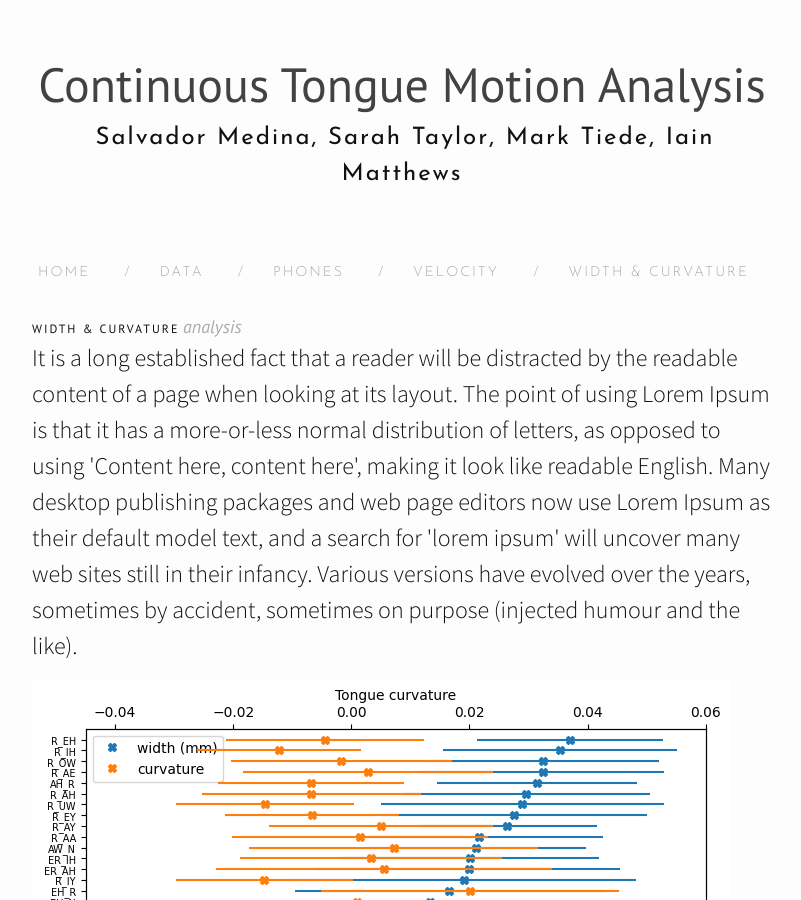
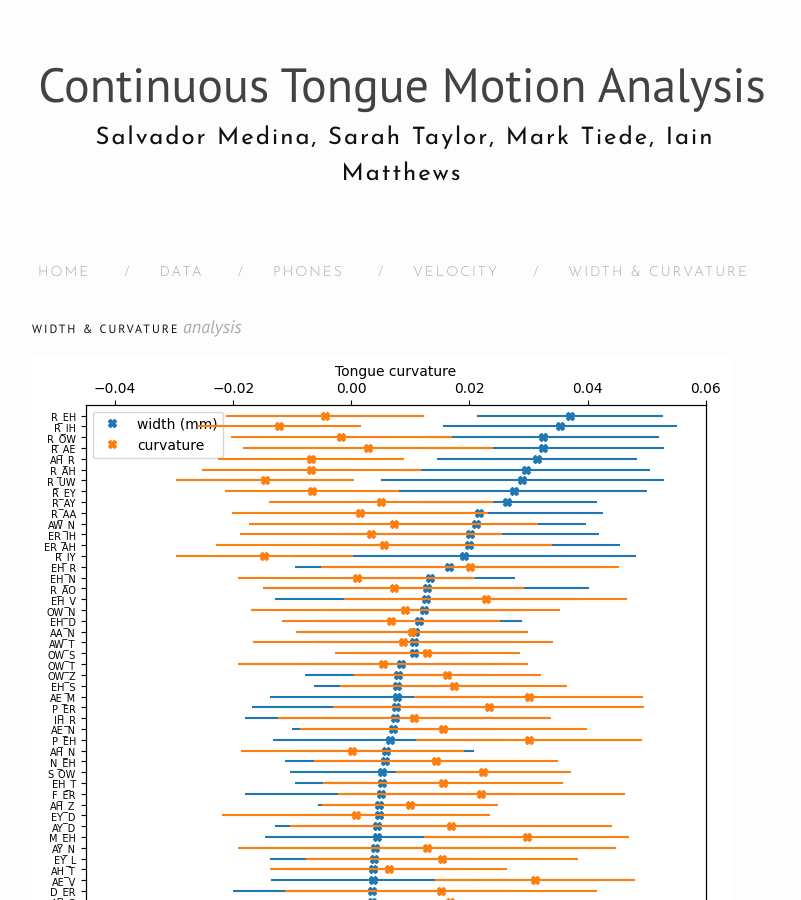
Before and after one commit to salmedina/ContinuousTongueMotionAnalysis, a Jekyll site: the page built from width.md, in a window 1280 px wide and 900 px high. Shown: the whole window, without its empty margins (238-1039 px from the left). Built offline with Jekyll 4.4.1, drawn with Linux system fonts in a browser that asks for light colours; nearby versions of some CDN libraries.

Commit message:
Remove placeholder text

```diff
--- a/width.md
+++ b/width.md
@@ -8,7 +8,7 @@
 
 <div>
     <p>
-        It is a long established fact that a reader will be distracted by the readable content of a page when looking at its layout. The point of using Lorem Ipsum is that it has a more-or-less normal distribution of letters, as opposed to using 'Content here, content here', making it look like readable English. Many desktop publishing packages and web page editors now use Lorem Ipsum as their default model text, and a search for 'lorem ipsum' will uncover many web sites still in their infancy. Various versions have evolved over the years, sometimes by accident, sometimes on purpose (injected humour and the like).
+
     </p>
     <img src="{{site.url}}/{{site.baseurl}}/images/tongue_width_and_curvature_diphones.png">
 </div>
```
